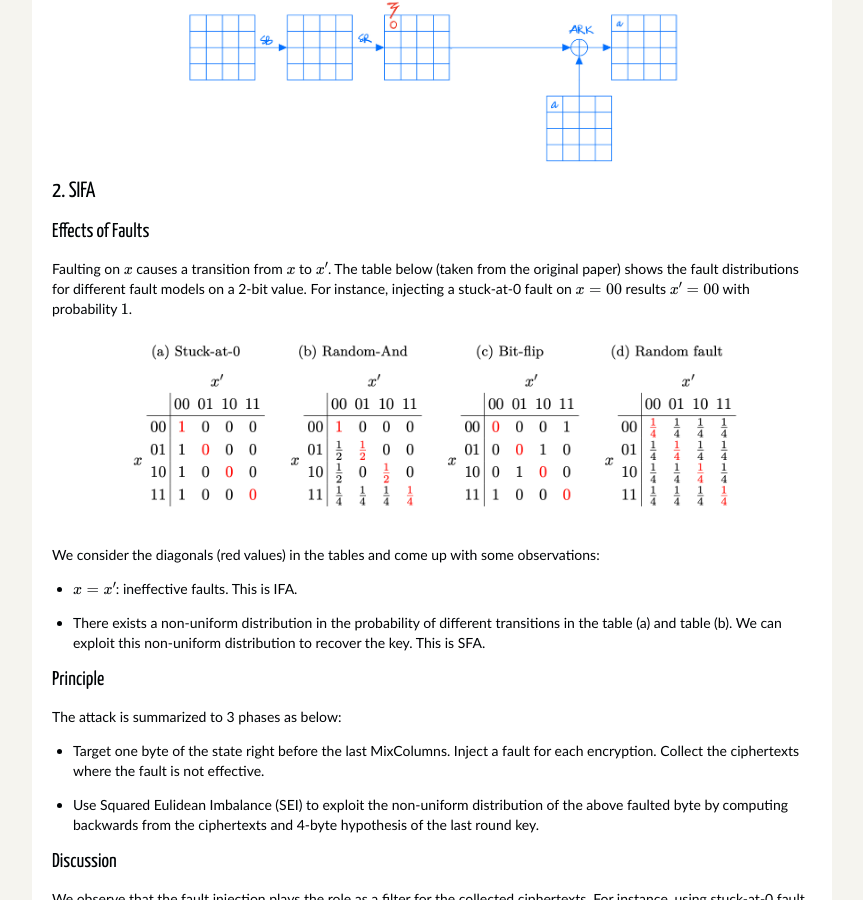
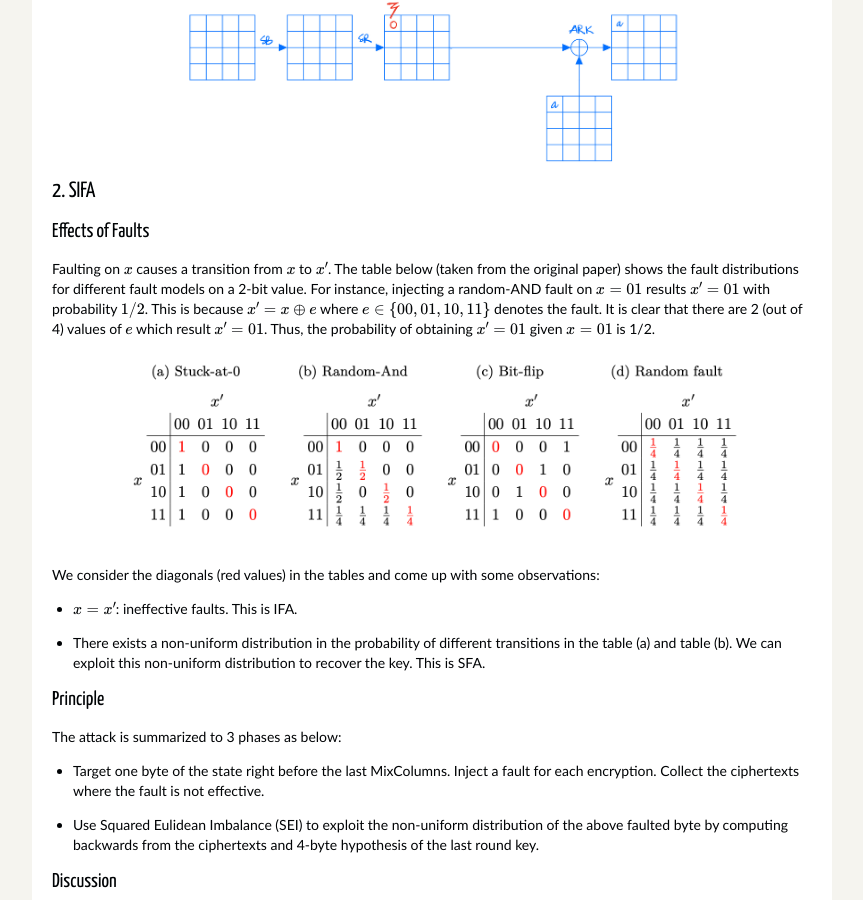
Before and after one commit to nvietsang/nvietsang.github.io, a Jekyll site: the page built from _posts/2023-07-31-SIFA.md, in a window 1280 px wide and 900 px high, scrolled down 1106 px. Shown: the whole window, without its empty margins (208-1071 px from the left). Built offline with Jekyll 4.4.1, drawn with Linux system fonts in a browser that asks for light colours; formulas are drawn with MathJax 3.

Commit message:
fix explaination in SIFA post

```diff
--- a/_posts/2023-07-31-SIFA.md
+++ b/_posts/2023-07-31-SIFA.md
@@ -35,7 +35,7 @@ The attack is summarized to 2 phases as below:
 ## 2. SIFA
 
 ### Effects of Faults
-Faulting on $$x$$ causes a transition from $$x$$ to $$x'$$. The table below (taken from the original paper) shows the fault distributions for different fault models on a 2-bit value. For instance, injecting a stuck-at-0 fault on $$x=00$$ results $$x'=00$$ with probability $$1$$.
+Faulting on $$x$$ causes a transition from $$x$$ to $$x'$$. The table below (taken from the original paper) shows the fault distributions for different fault models on a 2-bit value. For instance, injecting a random-AND fault on $$x=01$$ results $$x'=01$$ with probability $$1/2$$. This is because $$x' = x \oplus e$$ where $$e \in \{00, 01, 10, 11\}$$ denotes the fault. It is clear that there are 2 (out of 4) values of $$e$$ which result $$x'=01$$. Thus, the probability of obtaining $$x'=01$$ given $$x=01$$ is 1/2.
 
 <div style="text-align: center">
     <img src="/assets/figures/2023-07-31-SIFA-distribution.png" width="650" alt="drawing"/>
```
